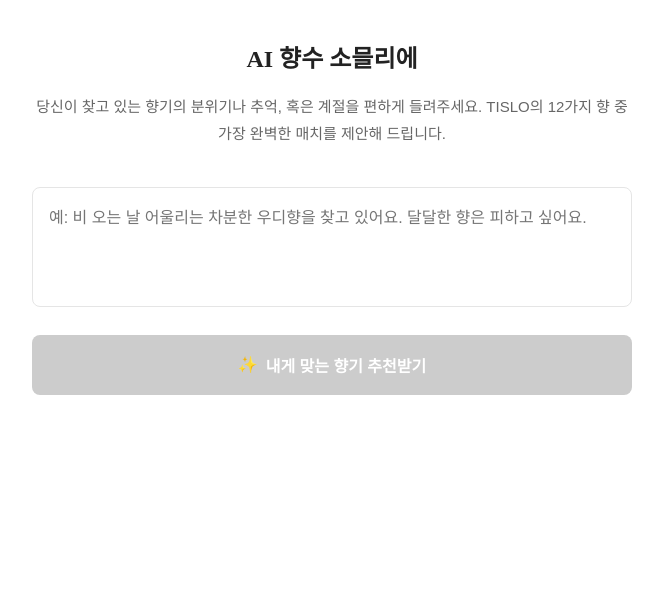
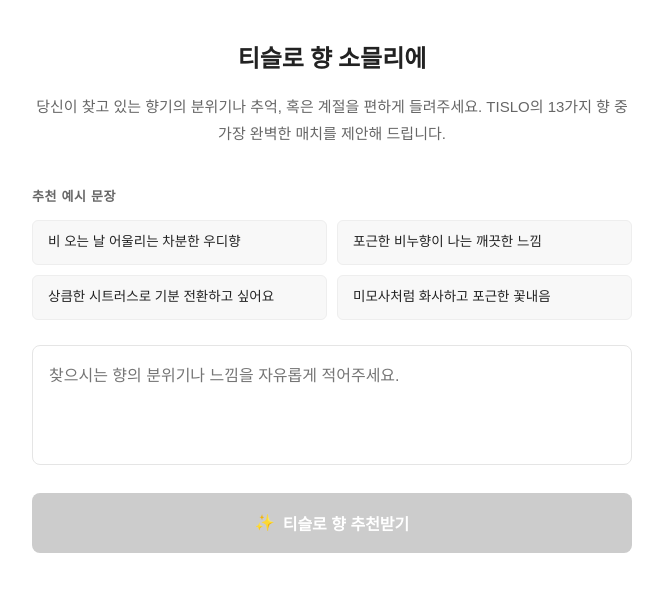
Before and after one commit to inmybag/test1, a Next.js app: page /ai-sommelier in a window 1280 px wide. Shown: the top 592 px of the page, without its empty margins (308-971 px from the left). Built offline with nearby package versions, Linux system fonts and the light colour scheme.

Commit message:
feat: 티슬로 향 소믈리에 UI 개선 및 13번째 향기(미모사) 반영

```diff
--- a/src/app/ai-sommelier/page.js
+++ b/src/app/ai-sommelier/page.js
@@ -8,9 +8,18 @@
   const [loading, setLoading] = useState(false);
   const [result, setResult] = useState('');
 
-  const handleRecommend = async () => {
-    if (!prompt.trim()) return;
+  const examples = [
+    "비 오는 날 어울리는 차분한 우디향",
+    "포근한 비누향이 나는 깨끗한 느낌",
+    "상큼한 시트러스로 기분 전환하고 싶어요",
+    "미모사처럼 화사하고 포근한 꽃내음"
+  ];
 
+  const handleRecommend = async (customPrompt) => {
+    const targetPrompt = customPrompt || prompt;
+    if (!targetPrompt.trim()) return;
+
+    if (customPrompt) setPrompt(customPrompt);
     setLoading(true);
     setResult('');
 
@@ -20,7 +29,7 @@
         headers: {
           'Content-Type': 'application/json',
         },
-        body: JSON.stringify({ prompt }),
+        body: JSON.stringify({ prompt: targetPrompt }),
       });
 
       const data = await response.json();
@@ -45,25 +54,40 @@
   return (
     <div className="tsl-sommelier-container">
       <div className="tsl-ai-header">
-        <h3>AI 향수 소믈리에</h3>
-        <p>당신이 찾고 있는 향기의 분위기나 추억, 혹은 계절을 편하게 들려주세요. TISLO의 12가지 향 중 가장 완벽한 매치를 제안해 드립니다.</p>
+        <h3>티슬로 향 소믈리에</h3>
+        <p>당신이 찾고 있는 향기의 분위기나 추억, 혹은 계절을 편하게 들려주세요. TISLO의 13가지 향 중 가장 완벽한 매치를 제안해 드립니다.</p>
       </div>
 
       <div className="tsl-ai-body">
+        <div className="tsl-example-container">
+          <p className="tsl-example-title">추천 예시 문장</p>
+          <div className="tsl-example-list">
+            {examples.map((ex, idx) => (
+              <button
+                key={idx}
+                className="tsl-example-btn"
+                onClick={() => handleRecommend(ex)}
+              >
+                {ex}
+              </button>
+            ))}
+          </div>
+        </div>
+
         <textarea
           value={prompt}
           onChange={(e) => setPrompt(e.target.value)}
-          placeholder="예: 비 오는 날 어울리는 차분한 우디향을 찾고 있어요. 달달한 향은 피하고 싶어요."
+          placeholder="찾으시는 향의 분위기나 느낌을 자유롭게 적어주세요."
         />
         <button
           className="tsl-btn-recommend"
-          onClick={handleRecommend}
+          onClick={() => handleRecommend()}
           disabled={loading || !prompt.trim()}
         >
           {loading ? (
             'AI가 당신을 위한 향기를 고르고 있습니다...'
           ) : (
-            <><span>✨</span> 내게 맞는 향기 추천받기</>
+            <><span>✨</span> 티슬로 향 추천받기</>
           )}
         </button>
 
--- a/src/app/ai-sommelier/sommelier.css
+++ b/src/app/ai-sommelier/sommelier.css
@@ -42,6 +42,45 @@
     max-width: 600px;
     background: #fff;
     padding: 0;
+}
+
+.tsl-example-container {
+    margin-bottom: 25px;
+}
+
+.tsl-example-title {
+    font-size: 13px;
+    font-weight: 600;
+    color: var(--tsl-text-sub);
+    margin-bottom: 12px;
+    letter-spacing: 0.05em;
+    text-transform: uppercase;
+}
+
+.tsl-example-list {
+    display: grid;
+    grid-template-columns: repeat(2, 1fr);
+    gap: 10px;
+}
+
+.tsl-example-btn {
+    background: #f8f8f8;
+    border: 1px solid #eee;
+    padding: 12px 15px;
+    border-radius: 6px;
+    font-size: 13.5px;
+    color: var(--tsl-text-main);
+    text-align: left;
+    cursor: pointer;
+    transition: all 0.2s;
+    line-height: 1.4;
+}
+
+.tsl-example-btn:hover {
+    background: #f0f0f0;
+    border-color: var(--tsl-primary);
+    transform: translateY(-2px);
+    box-shadow: 0 4px 10px rgba(0,0,0,0.05);
 }
 
 .tsl-ai-body textarea {
--- a/src/app/api/ai-sommelier/route.js
+++ b/src/app/api/ai-sommelier/route.js
@@ -12,7 +12,7 @@
     }
 
     const systemInstruction = `당신은 TISLO(티슬로)의 수석 향수 소믈리에입니다.
-사용자가 원하는 분위기, 계절, 기억 등을 입력하면, TISLO의 12가지 향수 중 가장 잘 어울리는 1~2가지를 추천해주세요.
+사용자가 원하는 분위기, 계절, 기억 등을 입력하면, TISLO의 13가지 향수 중 가장 잘 어울리는 1~2가지를 추천해주세요.
 답변은 친절하고 시적이며 고급스러운 톤으로 작성해주세요.
 
 [TISLO 향수 목록 및 링크]
@@ -28,6 +28,7 @@
 10. MU 666 (프리지아, 비누향, 포근한 머스크) - 링크: https://www.tislo.co.kr/category/freesia/59
 11. MU 377 (아이리스, 머스크, 나른함) - 링크: https://www.tislo.co.kr/category/musk/58
 12. GR 743 (로즈마리, 풀향, 라벤더, 평온함) - 링크: https://www.tislo.co.kr/category/rosemary/149
+13. FL 365 (미모사, 생화향, 포근함) - 링크: https://www.tislo.co.kr/category/hello-mimosa%F0%9F%92%9B/164/ (특징: 햇살을 머금은 미모사의 보송하고 싱그러운 생화 향, 머스크의 포근하고 깊이 있는 여운)`;
 
 [중요 지시사항]
 1. 답변은 HTML 태그를 포함하지 않은 마크다운 형식으로 작성해도 되지만, 볼드 처리는 **텍스트** 또는 <strong>텍스트</strong> 형식을 사용하세요.
```
